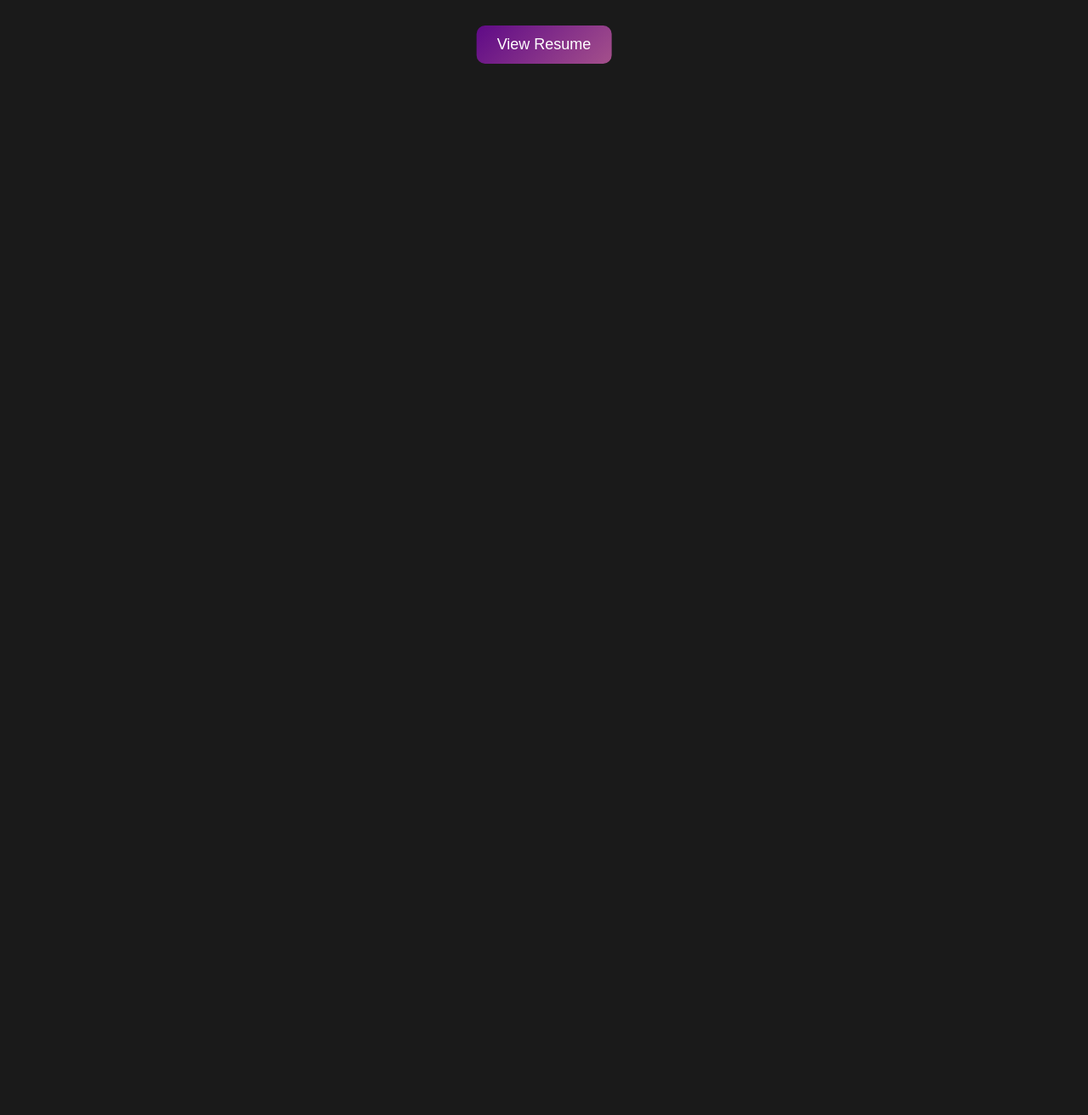
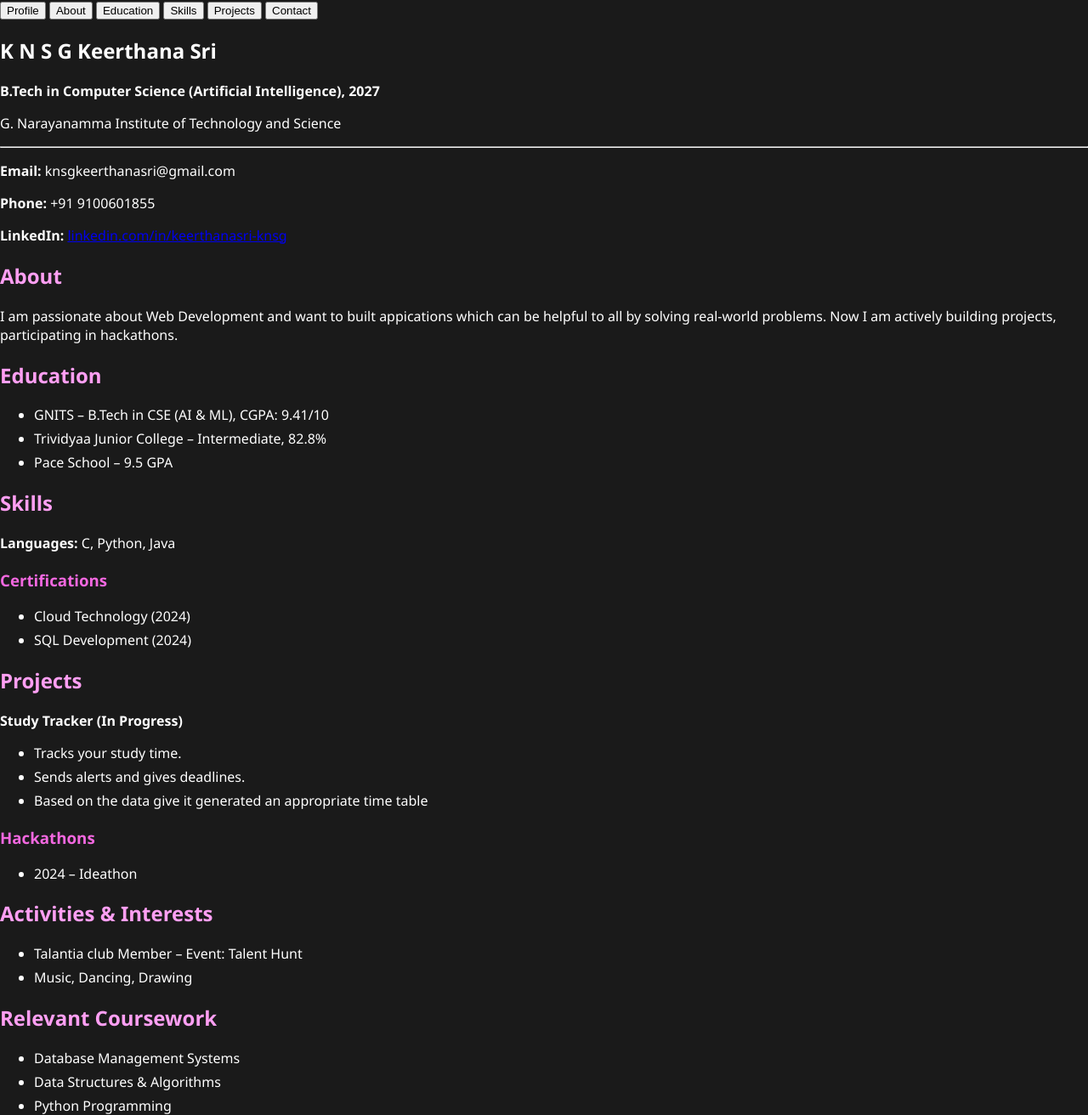
Before and after one commit to Gowri2006/Resume, a plain HTML site: page index.html in a window 1280 px wide. Shown: the whole page at 85% size. Before the commit the page ends 800 px from the top, so only its background shows below. Drawn offline with Linux system fonts and the light colour scheme.

Commit message:
Add files via upload

```diff
--- a/index.html
+++ b/index.html
@@ -3,72 +3,94 @@
 <html lang="en">
 <head>
   <meta charset="UTF-8" />
-  <meta name="viewport" content="width=device-width, initial-scale=1.0"/>
+  <meta name="viewport" content="width=device-width, initial-scale=1.0" />
   <title>Resume</title>
   <link rel="stylesheet" href="style.css" />
 </head>
 <body>
-  <button class="hover-button" onclick="toggleResume(true)">View Resume</button>
+  <div class="tabs-container">
+    <button class="tab" onclick="scrollToSection('profile')">Profile</button>
+    <button class="tab" onclick="scrollToSection('about')">About</button>
+    <button class="tab" onclick="scrollToSection('education')">Education</button>
+    <button class="tab" onclick="scrollToSection('skills')">Skills</button>
+    <button class="tab" onclick="scrollToSection('projects')">Projects</button>
+    <button class="tab" onclick="scrollToSection('contact')">Contact</button>
+  </div>
 
-  <div class="resume-overlay" id="resumeOverlay">
-    <div class="box">
-      <button class="close-button" onclick="toggleResume(false)">×</button>
-      <div class="resume-form">
-        <!-- Resume content -->
-        <h2 class="fade-slide delay-0">K N S G Keerthana Sri</h2>
-        <p class="fade-slide delay-1">B.Tech in Computer Science (Artificial Inteligence and Machine Learning), 2027</p>
-        <p class="fade-slide delay-1">G. Narayanamma Institute of Technology and Science</p>
-        <p class="fade-slide delay-1">knsgkeerthanasri@gmail.com | +91 9100601855</p>
-        <p class="fade-slide delay-1">🔗 https://www.linkedin.com/in/keerthanasri-knsg-4a9281294/</p>
+  <div class="content-area">
+    <section id="profile" class="card">
+      <h1>K N S G Keerthana Sri</h1>
+      <p><strong>B.Tech in Computer Science (Artificial Intelligence), 2027</strong></p>
+      <p>G. Narayanamma Institute of Technology and Science</p>
+      <hr />
+      <p><strong>Email:</strong> knsgkeerthanasri@gmail.com</p>
+      <p><strong>Phone:</strong> +91 9100601855</p>
+      <p><strong>LinkedIn:</strong>
+        <a href="https://www.linkedin.com/in/keerthanasri-knsg-4a9281294/" target="_blank">linkedin.com/in/keerthanasri-knsg</a>
+      </p>
+    </section>
 
-        <h3 class="fade-slide delay-2">Education</h3>
-        <ul class="fade-slide delay-2">
+    <section id="about" class="card">
+      <h2>About</h2>
+      <p>
+        I am passionate about Web Development and want to built appications which can be helpful to all by solving real-world problems. Now I am actively building projects, participating in hackathons.
+      </p>
+    </section>
+
+    <section id="education" class="card">
+      <h2>Education</h2>
+      <ul>
         <li>GNITS – B.Tech in CSE (AI & ML), CGPA: 9.41/10</li>
         <li>Trividyaa Junior College – Intermediate, 82.8%</li>
         <li>Pace School – 9.5 GPA</li>
       </ul>
+    </section>
 
-        <h3 class="fade-slide delay-2">Skills</h3>
-        <p class="fade-slide delay-2">Languages: C, Python, Java, HTML</p>
-        <p class="fade-slide delay-2">Tools: DBMS, Git (Basics), Matplotlib</p>
+    <section id="skills" class="card">
+      <h2>Skills</h2>
+      <p><strong>Languages:</strong> C, Python, Java</p>
 
-        <h3 class="fade-slide delay-3">Certifications</h3>
-        <ul class="fade-slide delay-3">
+      <h3>Certifications</h3>
+      <ul>
         <li>Cloud Technology (2024)</li>
         <li>SQL Development (2024)</li>
       </ul>
+    </section>
 
-        <h3 class="fade-slide delay-3">Activities & Interests</h3>
-        <ul class="fade-slide delay-3">
-          <li>Talantia Club Member – Event: Talent hunt</li>
-          <li>Music, Dancing, Drawing, Writing Stories and poems</li>
+    <section id="projects" class="card">
+      <h2>Projects</h2>
+      <p><strong>Study Tracker (In Progress)</strong></p>
+      <ul>
+        <li>Tracks your study time.</li>
+        <li>Sends alerts and gives deadlines.</li>
+        <li>Based on the data give it generated an appropriate time table</li>
       </ul>
 
-        <h3 class="fade-slide delay-3">Projects</h3>
-        <p class="fade-slide delay-3">Study Tracker (In Progress)</p>
-        <ul class="fade-slide delay-3">
-          <li>Tracks your study time.</li>
-          <li>Sends alerts and give deadlines.</li>
-          <li>Based on the data give it generated an apropriate time table.</li>
+      <h3>Hackathons</h3>
+      <ul>
+        <li>2024 – Ideathon</li>
       </ul>
 
-        <h3 class="fade-slide delay-3">Hackathons</h3>
-        <p class="fade-slide delay-3">2024 – Ideathon </p>
+    <section id="contact" class="card">
+      <h2>Activities & Interests</h2>
+      <ul>
+        <li>Talantia club Member – Event: Talent Hunt</li>
+        <li>Music, Dancing, Drawing</li>
+      </ul>
 
-        <h3 class="fade-slide delay-3">Relevant Coursework</h3>
-        <ul class="fade-slide delay-3">
+      <h2>Relevant Coursework</h2>
+      <ul>
         <li>Database Management Systems</li>
         <li>Data Structures & Algorithms</li>
         <li>Python Programming</li>
       </ul>
-      </div>
-    </div>
+    </section>
   </div>
 
   <script>
-    function toggleResume(show) {
-      const overlay = document.getElementById("resumeOverlay");
-      overlay.classList.toggle("active", show);
+    function scrollToSection(id) {
+      const section = document.getElementById(id);
+      section.scrollIntoView({ behavior: 'smooth' });
     }
   </script>
 </body>
```
Lines whose indentation alone changed are shown as unchanged.
